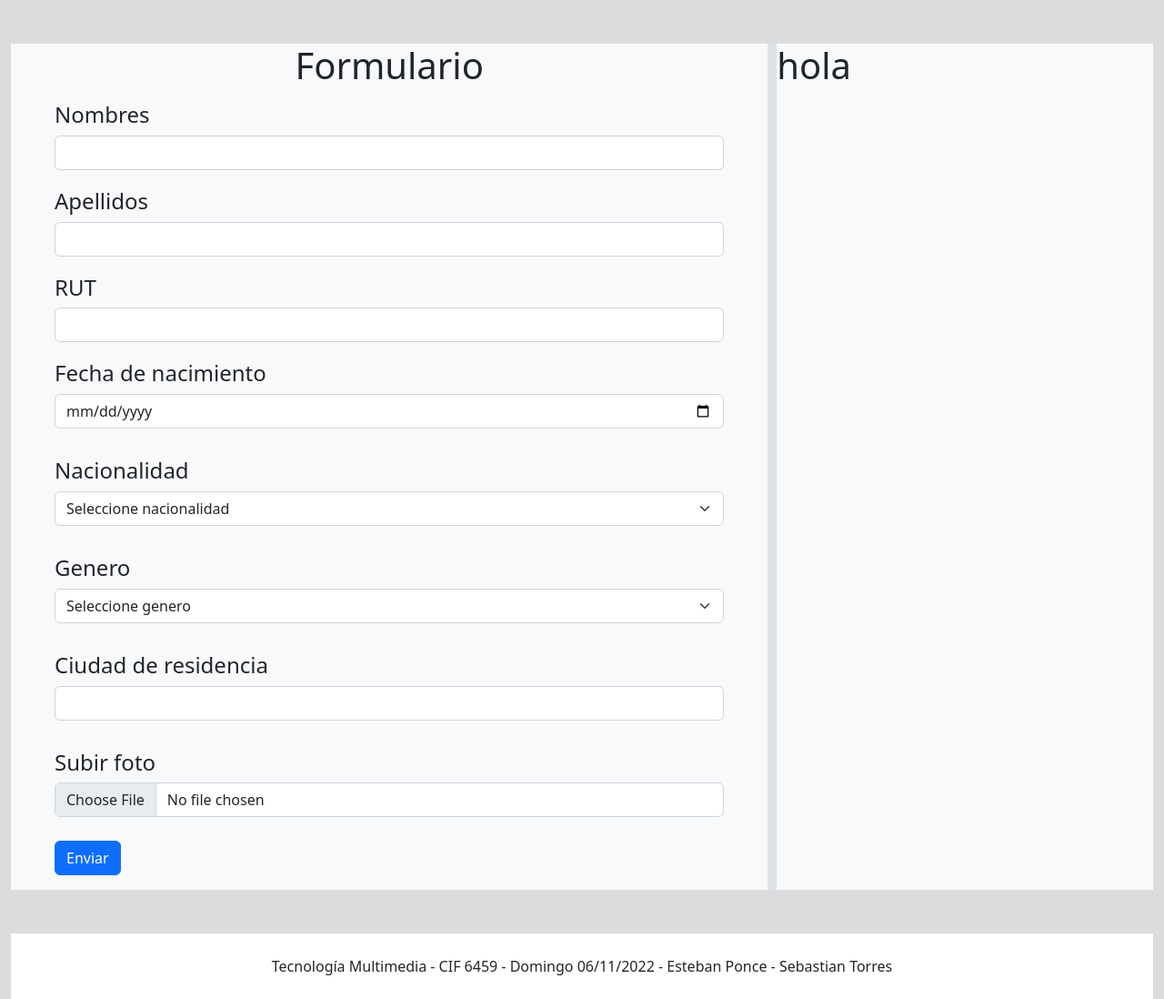
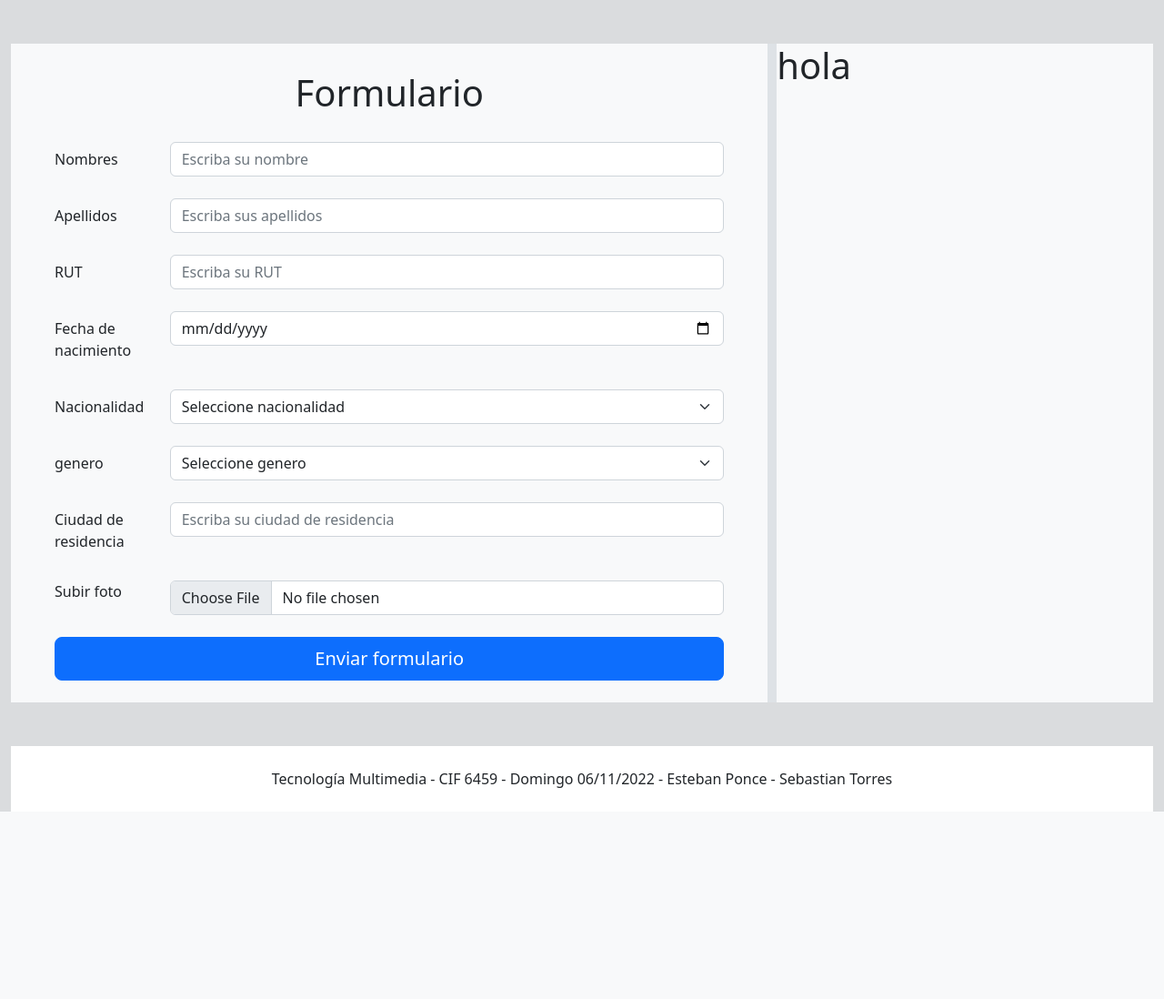
Before and after one commit to HatiBerg/multimedia-prueba-2, a PHP site: page /multimedia-prueba-2/pagina1.php in a window 1280 px wide. Shown: the part 72-1170 px from the top of the page at 91% size. After the commit the page ends 964 px from the top, so only its background shows below. Run offline with PHP 8.4, Linux system fonts and the light colour scheme.

Commit message:
formulario v2

```diff
--- a/pagina1.php
+++ b/pagina1.php
@@ -37,7 +37,115 @@
     <main class="container-fluid justify-content-center my-5">
         <div class="d-flex">
             <div class="col-8 bg-light border-end border-5">
+                <form class="mx-5 mt-4 needs-validation novalidate" action="procesar_formulario.php" method="POST" enctype="multipart/form-data">
+                    <div class="fs-1 mb-4 text-center">Formulario</div>
+                    <div class="row mb-4">
+                        <label for="nombre" class="col-2 col-form-label">Nombres</label>
+                        <div class="col-10">
+                            <input type="text" class="form-control" id="nombre" placeholder="Escriba su nombre" required>
+                        </div>
+                    </div>
+                    <div class="row mb-4">
+                        <label for="apellidos" class="col-2 col-form-label">Apellidos</label>
+                        <div class="col-10">
+                            <input type="text" class="form-control" id="apellidos" placeholder="Escriba sus apellidos" required>
+                        </div>
+                    </div>
+                    <div class="row mb-4">
+                        <label for="rut" class="col-2 col-form-label">RUT</label>
+                        <div class="col-10">
+                            <input type="text" class="form-control" id="rut" placeholder="Escriba su RUT" required>
+                        </div>
+                    </div>
+                    <div class="w-100"></div>
+                    <div class="row mb-4">
+                        <label for="fechaNac" class="col-2 col-form-label">Fecha de nacimiento</label>
+                        <div class="col-10">
+                            <input type="date" class="form-control" id="fechaNac" required>
+                        </div>
+                    </div>
+                    <div class="row mb-4">
+                        <label for="nacionalidad" class="col-2 col-form-label">Nacionalidad</label>
+                        <div class="col-10">
+                            <select class="form-select" id="nacionalidad" required>
+                                <option selected disabled value="">Seleccione nacionalidad</option>
+                                <option value="1">Chilena</option>
+                                <option value="2">Canadience</option>
+                                <option value="3">Uruguaya</option>
+                            </select>
+                        </div>
+                    </div>
+                    <div class="row mb-4">
+                        <label for="genero" class="col-2 col-form-label">genero</label>
+                        <div class="col-10">
+                            <select class="form-select" id="genero" required>
+                                <option selected disabled value="">Seleccione genero</option>
+                                <option value="1">Hombre</option>
+                                <option value="2">Mujer</option>
+                                <option value="3">Otros</option>
+                            </select>
+                        </div>
+                    </div>
+                    <div class="row mb-4">
+                        <label for="ciudadRes" class="col-2 col-form-label">Ciudad de residencia</label>
+                        <div class="col-10">
+                            <input type="text" class="form-control" id="ciudadRes" placeholder="Escriba su ciudad de residencia" required>
+                        </div>
+                    </div>
+                    <div class="row mb-4">
+                        <label for="foto" class="col-2 form-label">Subir foto</label>
+                        <div class="col-10">
+                            <input class="form-control" type="file" id="foto" required>
+                        </div>
+                    </div>
+                    <div class="d-grid gap-2 mb-4">
+                        <button type="submit" class="btn btn-primary btn-lg">Enviar formulario</button>
+                    </div>
+                </form>
+            </div>
+
+            <div class="col-4 bg-light border-start border-5">
                 <h1>
+                    hola
+                </h1>
+            </div>
+        </div>
+    </main>
+
+    <footer class="container-fluid justify-content-center text-center text-lg-start">
+        <div class="text-center p-4" style="background-color: white;">
+            Tecnología Multimedia - CIF 6459 - Domingo 06/11/2022 - Esteban Ponce - Sebastian Torres
+        </div>
+    </footer>
+
+    <script src="js/bootstrap.js"></script>
+
+    <script>
+        // Example starter JavaScript for disabling form submissions if there are invalid fields
+        (() => {
+            'use strict'
+
+            // Fetch all the forms we want to apply custom Bootstrap validation styles to
+            const forms = document.querySelectorAll('.needs-validation')
+
+            // Loop over them and prevent submission
+            Array.from(forms).forEach(form => {
+                form.addEventListener('submit', event => {
+                    if (!form.checkValidity()) {
+                        event.preventDefault()
+                        event.stopPropagation()
+                    }
+
+                    form.classList.add('was-validated')
+                }, false)
+            })
+        })()
+    </script>
+</body>
+
+</html>
+<!--
+<h1>
                     <div class="text-center">Formulario</div>
                         <form class="mx-5 needs-validation">
                             <div class="mb-3">
@@ -117,45 +225,4 @@
                             <button type="submit" class="btn btn-primary">Enviar</button>
                         </form>
                     </div>
-                </h1>
-            </div>
-            <div class="col-4 bg-light border-start border-5">
-                <h1>
-                    hola
-                </h1>
-            </div>
-        </div>
-    </main>
-
-    <footer class="container-fluid justify-content-center text-center text-lg-start">
-        <div class="text-center p-4" style="background-color: white;">
-            Tecnología Multimedia - CIF 6459 - Domingo 06/11/2022 - Esteban Ponce - Sebastian Torres
-        </div>
-    </footer>
-
-    <script src="js/bootstrap.js"></script>
-
-    <script>
-        // Example starter JavaScript for disabling form submissions if there are invalid fields
-        (() => {
-            'use strict'
-
-            // Fetch all the forms we want to apply custom Bootstrap validation styles to
-            const forms = document.querySelectorAll('.needs-validation')
-
-            // Loop over them and prevent submission
-            Array.from(forms).forEach(form => {
-                form.addEventListener('submit', event => {
-                if (!form.checkValidity()) {
-                    event.preventDefault()
-                    event.stopPropagation()
-                }
-
-                form.classList.add('was-validated')
-                }, false)
-            })
-        })()
-    </script>
-</body>
-
-</html>
+                </h1>-->
```
